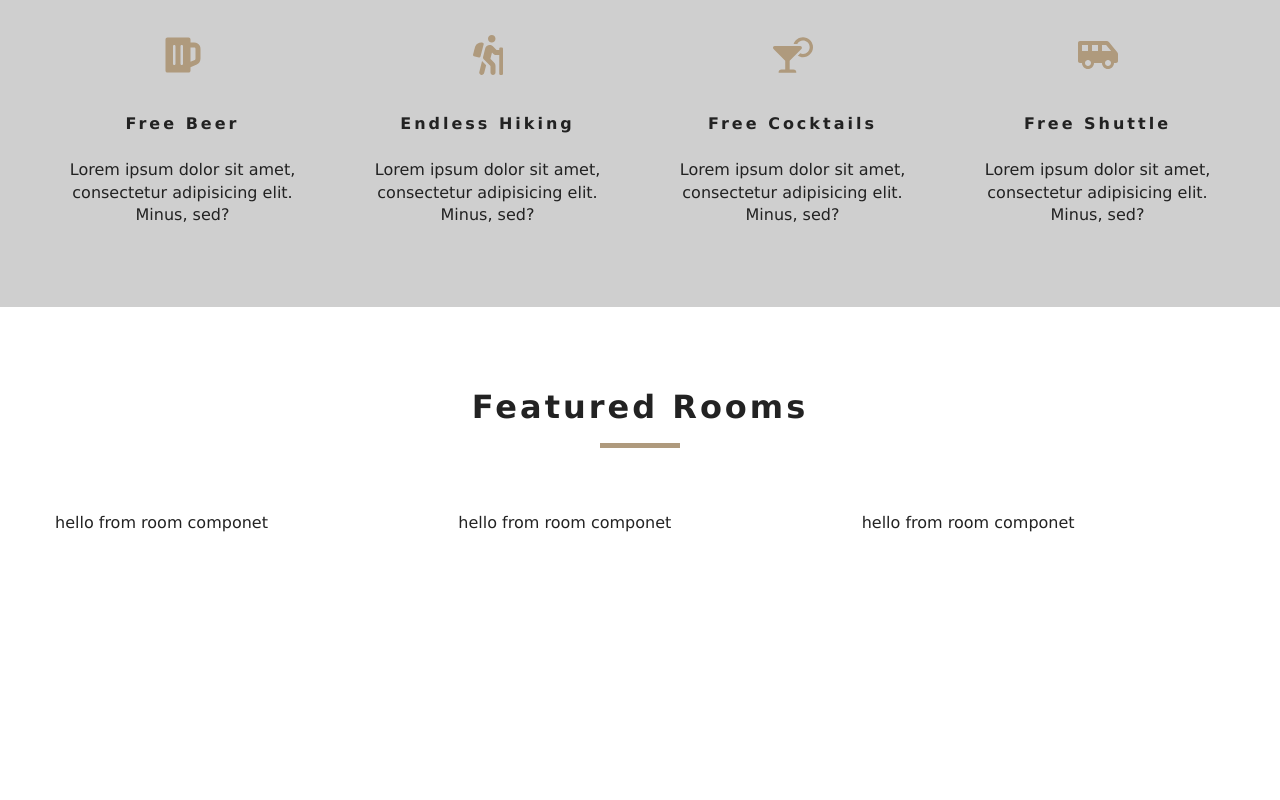
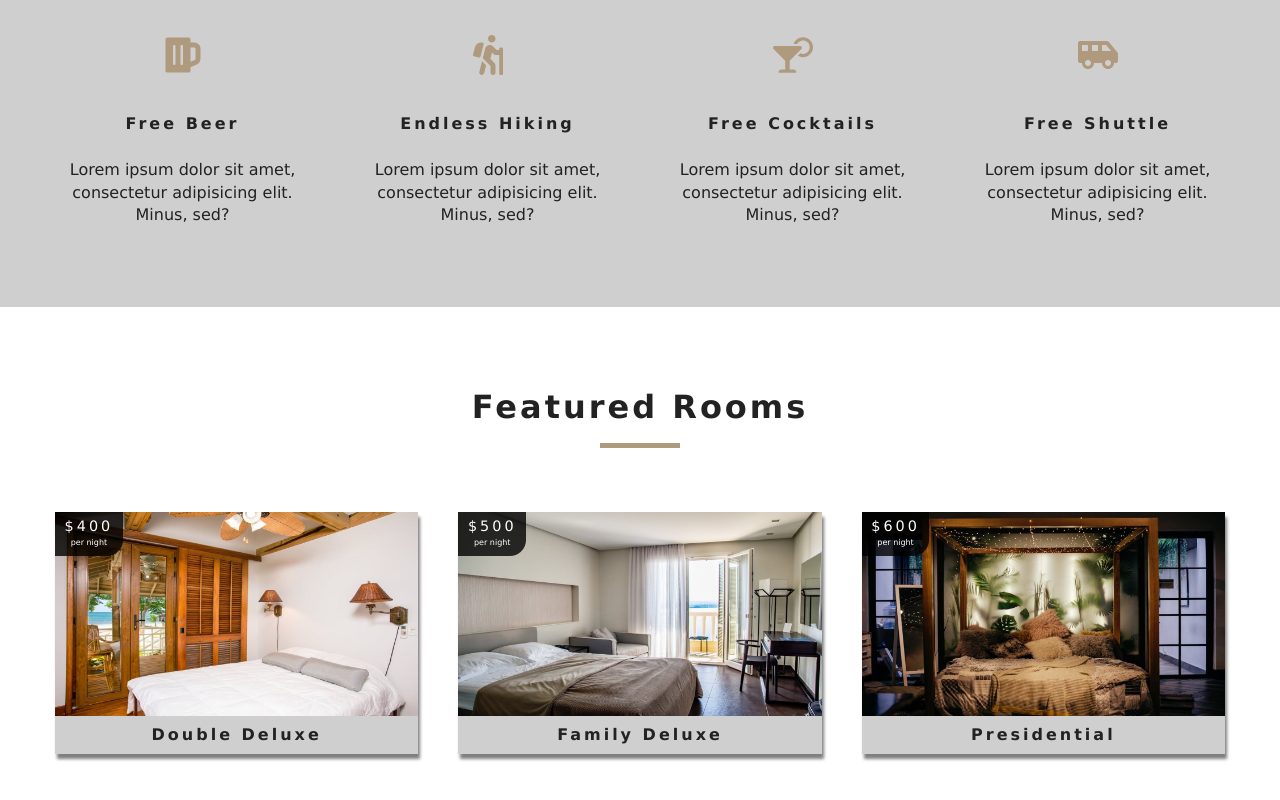
Before and after one commit to Sundaybrian/react-resort, a React (Create React App) app: page / in a window 1280 px wide. Shown: the part 972-1772 px from the top of the page. Before the commit the page ends 1586 px from the top, so only its background shows below. Built offline with nearby package versions, Linux system fonts and the light colour scheme.

Commit message:
setup room component to render the price,image and a routing link

```diff
--- a/src/components/Room.js
+++ b/src/components/Room.js
@@ -1,7 +1,24 @@
 import React from "react";
+import { Link } from "react-router-dom";
 
-const Room = () => {
-  return <div>hello from room componet</div>;
+const Room = ({ room }) => {
+  const { id, images, name, slug, price } = room;
+
+  return (
+    <article className="room">
+      <div className="img-container">
+        <img src={images[0]} alt={name} />
+        <div className="price-top">
+          <h6>${price}</h6>
+          <p>per night</p>
+        </div>
+        <Link to={`rooms/${slug}`} className="btn-primary room-link">
+          Features
+        </Link>
+      </div>
+      <p className="room-info">{name}</p>
+    </article>
+  );
 };
 
 export default Room;
```
